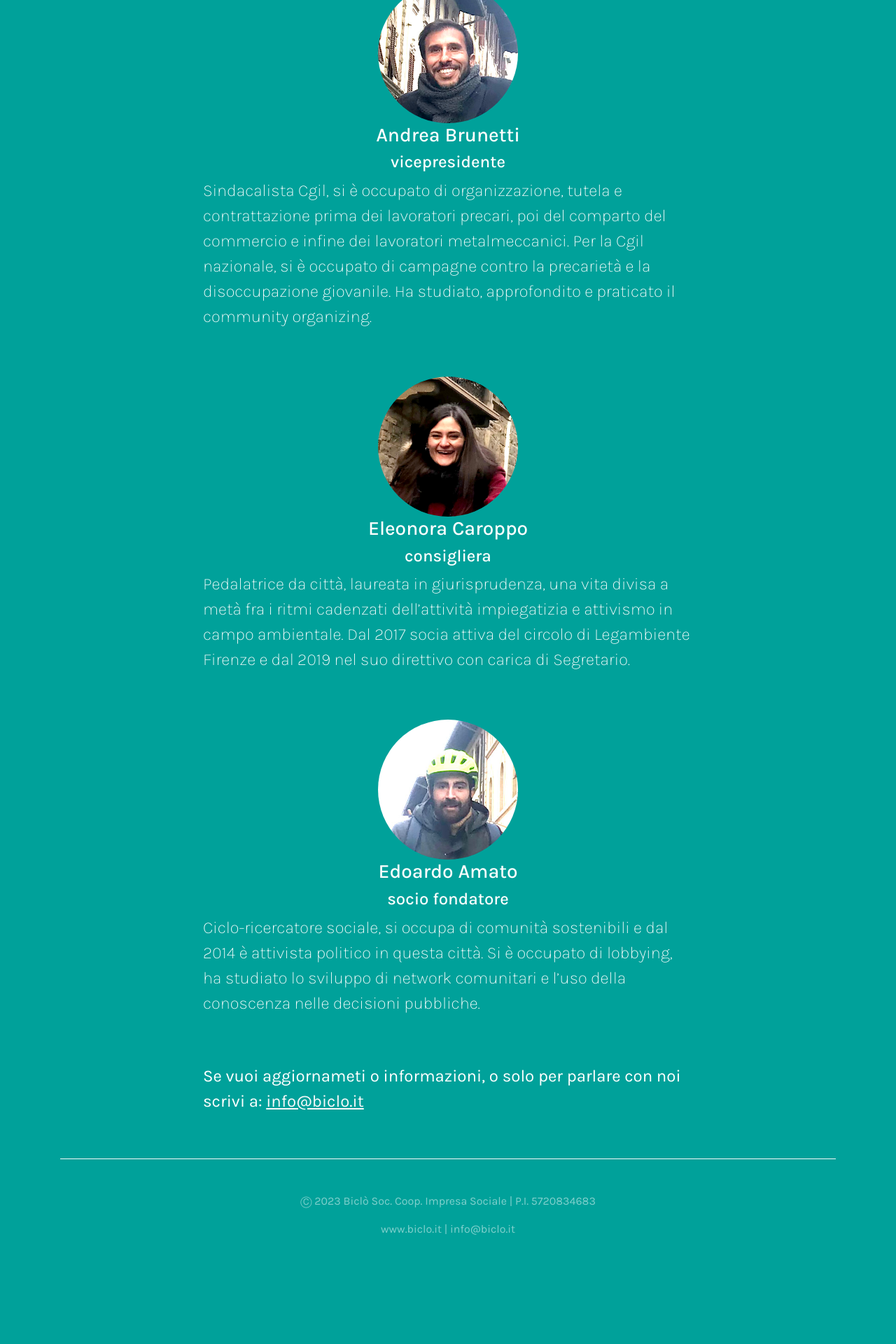
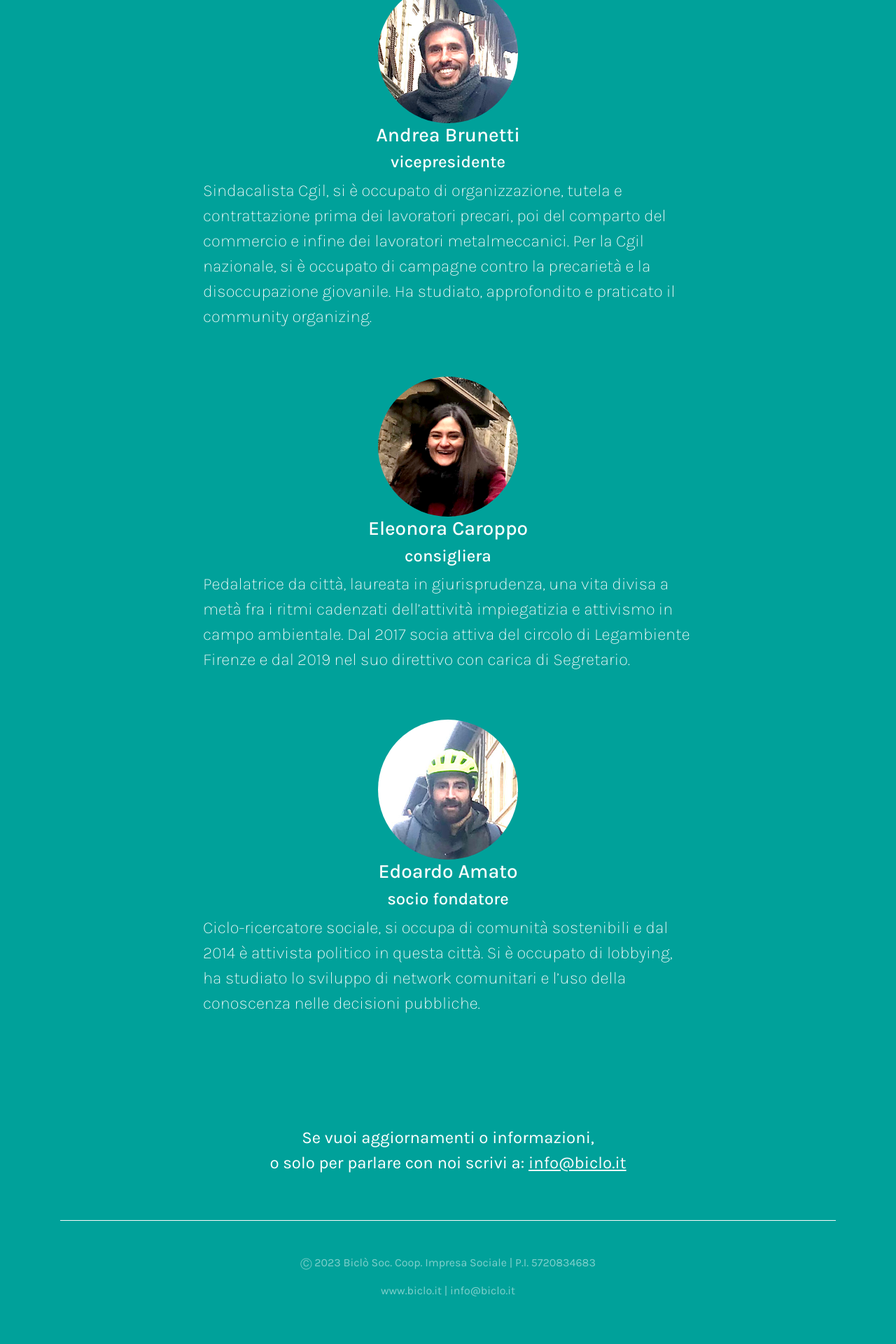
Before and after one commit to jacoping/bicloweb-2023, a Jekyll site: the page built from chisiamo.md, in a window 1280 px wide. Shown: the part 1984-3904 px from the top of the page at 70% size. Built offline with Jekyll 4.4.1, drawn with Linux system fonts in a browser that asks for light colours; before the commit the page ends 3816 px from its top, so only the background shows below that.

Commit message:
update contents

```diff
--- a/chisiamo.md
+++ b/chisiamo.md
@@ -37,6 +37,6 @@ Poi ci siamo resi conto che il nostro bisogno individuale era in realtà un biso
 
 
 
-
-Se vuoi aggiornameti o informazioni, o solo per parlare con noi scrivi a:
-<a class="text-light" href="mailto: info@biclo.it"> info@biclo.it</a>
+<br><br>
+<p class="text-center"> Se vuoi aggiornamenti o informazioni,<br>o solo per parlare con noi scrivi a:
+<a class="text-light" href="mailto: info@biclo.it"> info@biclo.it</a> </p>
--- a/css/styles.scss
+++ b/css/styles.scss
@@ -23,7 +23,7 @@ body {
   color: $brandcolor;
 }
 
-h1 {
+h1, .h1 {
   font-weight: 800
 }
 
```
Also changed, not shown: _layouts/home.html (+6 -3 lines), biclostazione.md (+4 -1 lines), res/img/bikebox.svg (added), 2 other files.
